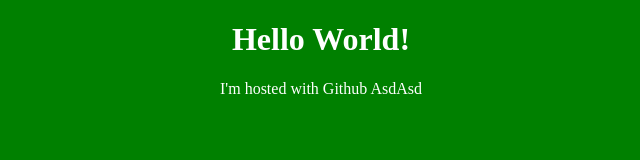
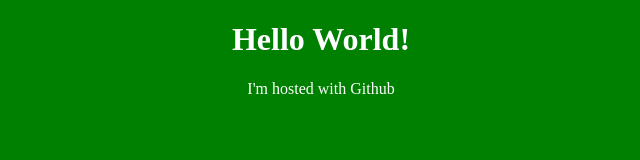
Before and after one commit to bakoalex/test, a plain HTML site: page index.html in a window 1280 px wide. Shown: the full height of the page, 319-959 px from the left. Drawn offline with Linux system fonts and the light colour scheme.

Commit message:
Update index.html

```diff
--- a/index.html
+++ b/index.html
@@ -6,7 +6,6 @@
 <body>
 <h1>Hello World!</h1>
 <p1>I'm hosted with Github</p1>
-<p1>AsdAsd</p1>
 </body>
 
 <style>
```
